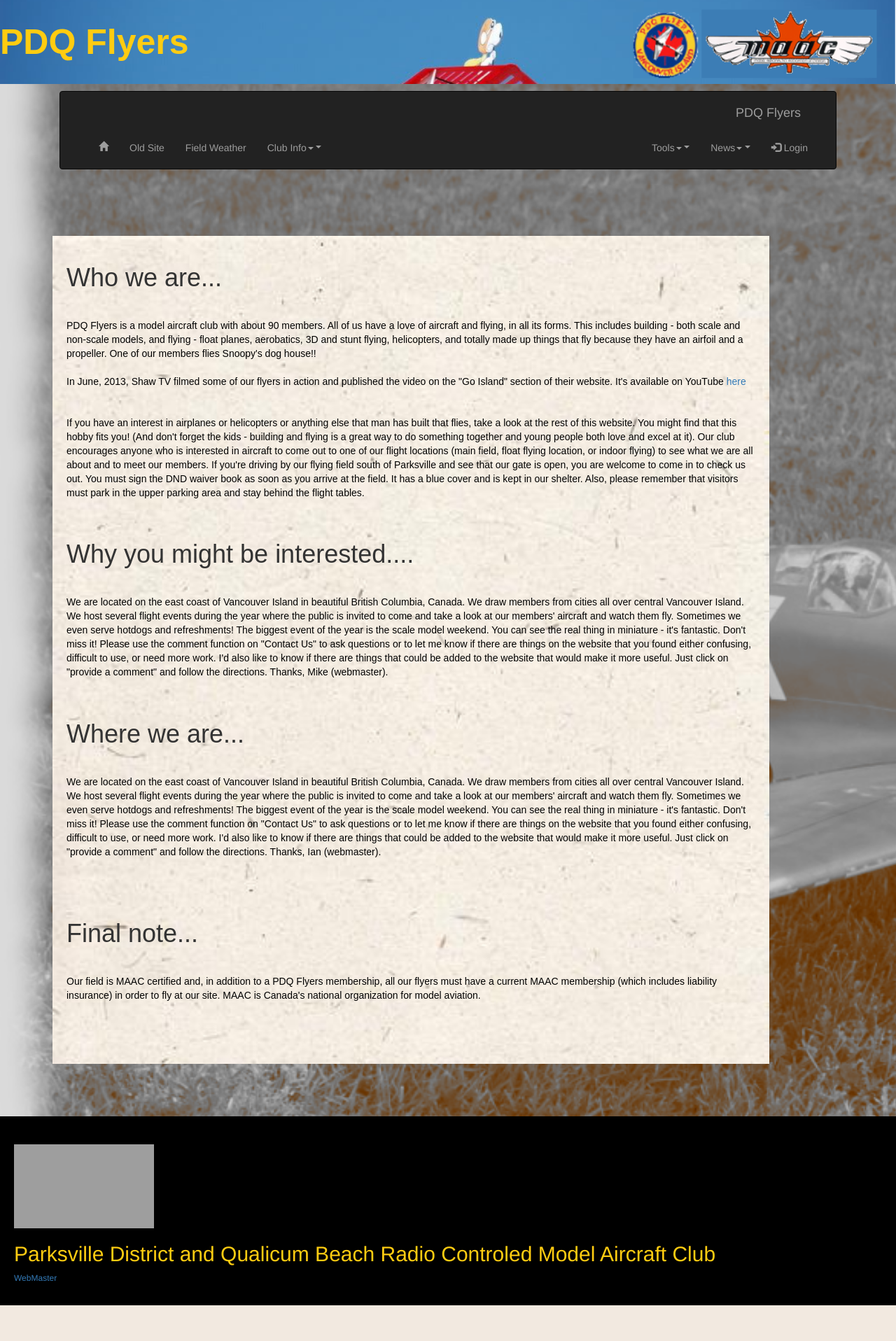
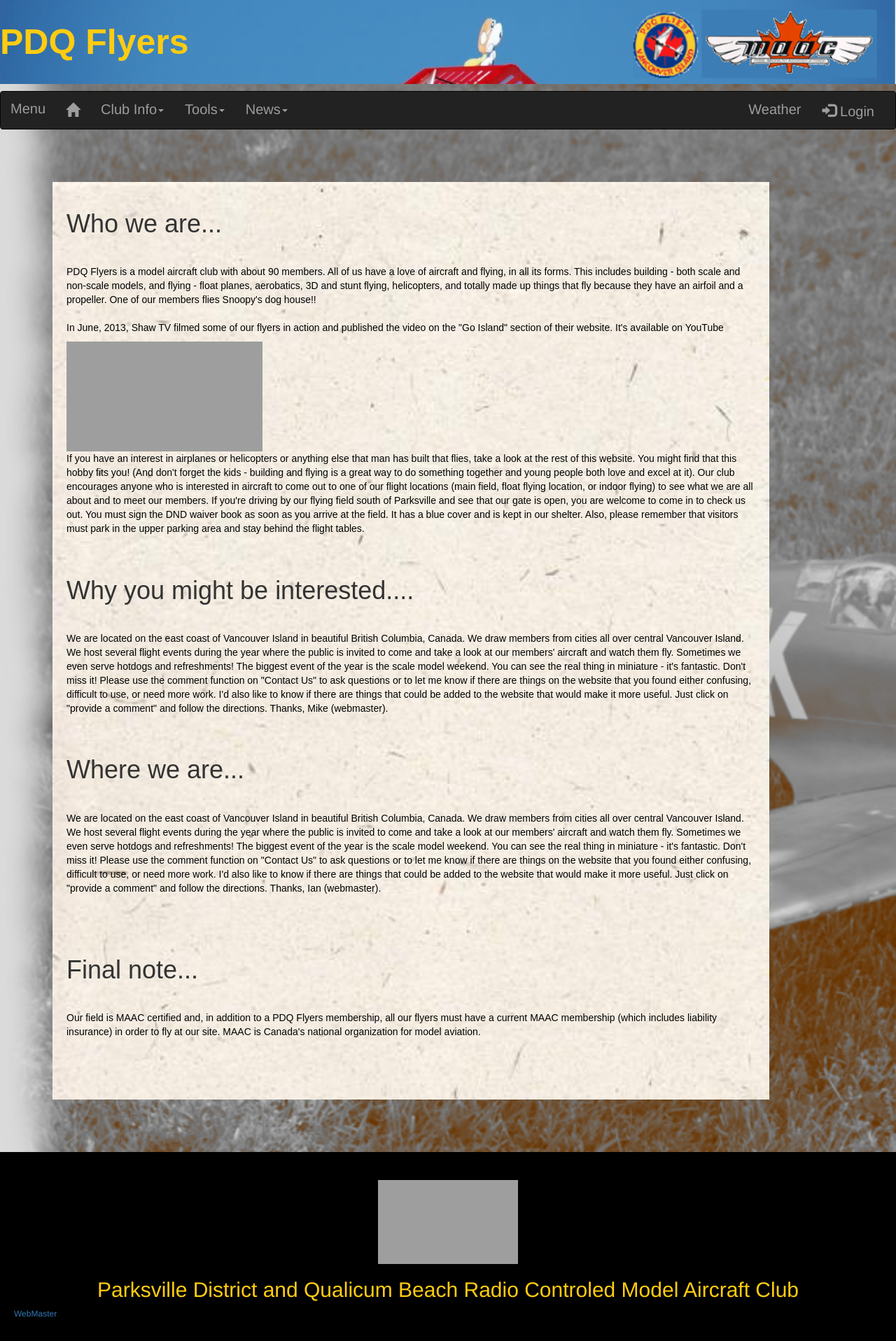
Before and after one commit to ocminimoto/PDQ, a PHP site: page / in a window 1280 px wide. Shown: the whole page at 70% size. Before the commit the page ends 1865 px from the top, so only its background shows below. Run offline with PHP 8.4, Linux system fonts and the light colour scheme; some libraries are stand-ins or nearby versions; grey boxes are pictures that could not be loaded.

Commit message:
fixed the menu and cleaned the css file.

```diff
--- a/working/index.html
+++ b/working/index.html
@@ -4,17 +4,21 @@
 <title>PDQ Flyers - HOME</title>
   <meta charset="utf-8">
   <meta name="viewport" content="width=device-width, initial-scale=1">
-  <link rel="stylesheet" href="https://maxcdn.bootstrapcdn.com/bootstrap/4.2.1/css/bootstrap.min.css">
+  <link rel="stylesheet" href="https://maxcdn.bootstrapcdn.com/bootstrap/3.4.0/css/bootstrap.min.css">
+  <link rel="stylesheet" href="styles.css"/>
   <script src="https://ajax.googleapis.com/ajax/libs/jquery/3.3.1/jquery.min.js"></script>
-  <script src="https://cdnjs.cloudflare.com/ajax/libs/popper.js/1.14.6/umd/popper.min.js"></script>
-  <script src="https://maxcdn.bootstrapcdn.com/bootstrap/4.2.1/js/bootstrap.min.js"></script>
-  <link rel="stylesheet" href="styles.css"/>
-  <link rel="stylesheet" href="https://maxcdn.bootstrapcdn.com/bootstrap/3.4.0/css/bootstrap.min.css">
-  <link rel="stylesheet" href="https://maxcdn.bootstrapcdn.com/bootstrap/3.3.7/css/bootstrap.min.css" integrity="sha384-BVYiiSIFeK1dGmJRAkycuHAHRg32OmUcww7on3RYdg4Va+PmSTsz/K68vbdEjh4u" crossorigin="anonymous">
-  <script src="https://ajax.googleapis.com/ajax/libs/jquery/1.5.2/jquery.min.js"></script>
-  <script src="https://ajax.googleapis.com/ajax/libs/jquery/3.3.1/jquery.min.js"></script>
+  <script src="https://maxcdn.bootstrapcdn.com/bootstrap/3.4.0/js/bootstrap.min.js"></script>
   <script type="text/javascript" src="src/index.js"></script>
-  <script src="https://maxcdn.bootstrapcdn.com/bootstrap/3.4.0/js/bootstrap.min.js"></script>
+  <!--<link rel="stylesheet" href="https://maxcdn.bootstrapcdn.com/bootstrap/4.2.1/css/bootstrap.min.css">-->
+
+  <!--<script src="https://cdnjs.cloudflare.com/ajax/libs/popper.js/1.14.6/umd/popper.min.js"></script>
+  <script src="https://maxcdn.bootstrapcdn.com/bootstrap/4.2.1/js/bootstrap.min.js"></script>-->
+
+
+  <!--<link rel="stylesheet" href="https://maxcdn.bootstrapcdn.com/bootstrap/3.3.7/css/bootstrap.min.css" integrity="sha384-BVYiiSIFeK1dGmJRAkycuHAHRg32OmUcww7on3RYdg4Va+PmSTsz/K68vbdEjh4u" crossorigin="anonymous">
+  <script src="https://ajax.googleapis.com/ajax/libs/jquery/1.5.2/jquery.min.js"></script>-->
+
+
 </head>
 
 <body>
@@ -27,55 +31,56 @@
 
 <nav id="sticky-menubar">
   <div class="body-wrap">
-    <div class="container">
-      <nav class="navbar navbar-inverse"> <!--role="navigation"-->
+   <!--<div class="container">-->
+      <nav class="navbar navbar-inverse">
         <div class="container-fluid">
-
           <div class="navbar-header" >
-            <button type="button" class="navbar-toggle" data-toggle="collapse" data-target="#small_menu"><span class="glyphicon glyphicon-tasks"></span></button>
-            <a class="navbar-brand" href="#">PDQ Flyers</a>
+            <button type="button" class="navbar-toggle" data-toggle="collapse" data-target="#small_menu">
+              <span class="glyphicon glyphicon-tasks"></span>
+            </button>
+            <a class="navbar-brand" href="#">Menu</a>
           </div>
-        <!-- Collect the nav links, forms, and other content for toggling -->
-            <div id="small_menu" class="collapse navbar-collapse">
+            <div class="collapse navbar-collapse" id="small_menu" >
               <ul class="nav navbar-nav">
                 <li><a href="index.html"><span class="glyphicon glyphicon-home"></span></a></li>
-                <li><a href="http://pdqflyers.com/oldindex.html">Old Site</a></li>
-                <li><a href="https://www.wunderground.com/personal-weather-station/dashboard?ID=INANAIMO20">Field Weather</a></li>
                 <li class="dropdown">
-                  <a href="#" class="dropdown-toggle" data-toggle="dropdown">Club Info<b class="caret"></b></a>
+                  <a href="#" class="dropdown-toggle" data-toggle="dropdown">Club Info<span class="caret"></span></a>
                   <ul class="dropdown-menu">
                     <li><a href="http://www.pdqflyers.com/membership.php">Membership</a></li>
-                    <li><a href="http://www.pdqflyers.com/member-data-update.php">Membership Updates</a></li>
+                    <li><a href="http://www.pdqflyers.com/member-data-update.php">Member Updates</a></li>
                     <li><a href="https://pdqflyers.com/field-locations.php">Field Locations</a></li>
-                    <li><a href="http://pdqflyers.com/pdq-rules.php">Rules and Regulation</a></li>
+                    <li><a href="http://pdqflyers.com/pdq-rules.php">Rules</a></li>
                     <li><a href="http://pdqflyers.com/project-about-our-club.php">About our club</a></li>
                     <li class="divider"></li>
                     <li><a href="https://pdqflyers.com/contact-us.php">Contact us</a></li>
                   </ul>
                 </li>
-              </ul>
-              <ul class="nav navbar-nav navbar-right">
-              <li class="dropdown">
-                  <a href="#" class="dropdown-toggle" data-toggle="dropdown">Tools<b class="caret"></b></a>
+                <li class="dropdown">
+                  <a href="#" class="dropdown-toggle" data-toggle="dropdown">Tools<span class="caret"></span></a>
                   <ul class="dropdown-menu">
-                    <li><a href="http://pdqflyers.com/email-broadcast.php"><span class="glyphicon glyphicon-envelope"></span>&nbsp;eMail Broadcast</a></li>
-                    <li><a href="http://pdqflyers.com/member-data-access.php"><span class="glyphicon glyphicon-list"></span>&nbsp;Member Data Access</a></li>
+                    <li><a href="http://pdqflyers.com/email-broadcast.php"><span class="glyphicon glyphicon-envelope"></span>&nbsp;eMail</a></li>
+                    <li><a href="http://pdqflyers.com/member-data-access.php"><span class="glyphicon glyphicon-list"></span>&nbsp;Member Info</a></li>
+                    <li><a href="http://pdqflyers.com">Old Site</a></li>
                   </ul>
+                </li>
                 <li class="dropdown">
-                  <a href="#" class="dropdown-toggle" data-toggle="dropdown">News<b class="caret"></b></a>
+                  <a href="#" class="dropdown-toggle" data-toggle="dropdown">News<span class="caret"></span></a>
                   <ul class="dropdown-menu">
                     <li><a href="http://pdqflyers.com/event-schedule.php"><span class="glyphicon glyphicon-calendar"></span>&nbsp;Events</a></li>
                     <li><a href="http://pdqflyers.com/our-airfield.php"><span class="glyphicon glyphicon-film"></span>&nbsp;Multimedia</a></li>
-                    <li><a href="http://pdqflyers.com/online-swap-meet.php"><span class="glyphicon glyphicon-gift"></span>&nbsp;Online&nbsp;Swaps</a></li>
+                    <li><a href="http://pdqflyers.com/online-swap-meet.php"><span class="glyphicon glyphicon-gift"></span>&nbsp;Market</a></li>
                   </ul>
-                <li><a href="https://pdqflyers.com/members-only.php"><span class="glyphicon glyphicon-log-in"></span>&nbsp;Login</a></li>
-              </li>
-            </ul>
-          </div>
+                </li>
+              </ul>
+              <ul class="nav navbar-nav navbar-right">
+                  <li><a href="https://www.wunderground.com/personal-weather-station/dashboard?ID=INANAIMO20">Weather</a></li>
+                  <li><a href="https://pdqflyers.com/members-only.php"><span class="glyphicon glyphicon-log-in"></span>&nbsp;Login</a></li>
+                </ul>
+            </div>
         </div>
       </nav>
-    </div>
- </div>
+    <!--</div>-->
+  </div>
 </nav>
 
 
@@ -84,7 +89,7 @@
 <br>
   <p>PDQ Flyers is a model aircraft club with about 90 members.  All of us have a love of aircraft and flying, in all its forms.  This includes building - both scale and non-scale models, and flying - float planes, aerobatics, 3D and stunt flying, helicopters, and totally made up things that fly because they have an airfoil and a propeller.  One of our members flies Snoopy's dog house!!
 <br><br>
-In June, 2013, Shaw TV filmed some of our flyers in action and published the video on the "Go Island" section of their website.  It's available on YouTube <a href="http://www.youtube.com/watch?v=IRUzSukrQ0M"target="_new">here</a></p>
+In June, 2013, Shaw TV filmed some of our flyers in action and published the video on the "Go Island" section of their website.  It's available on YouTube</p> <iframe width="280" height="157" src="https://www.youtube.com/embed/IRUzSukrQ0M" frameborder="0" allow="accelerometer; autoplay; encrypted-media; gyroscope; picture-in-picture" allowfullscreen></iframe><!--<a href="http://www.youtube.com/watch?v=IRUzSukrQ0M"target="_new">here</a>-->
 
 <br>
 
--- a/working/styles.css
+++ b/working/styles.css
@@ -1,68 +1,5 @@
 /* bootstrap dropdown hover menu*/
 /*--------------*/
-
-
-/*------------*/
-.sticky {
-  position: fixed;
-  top: 0; left: 0;
-  z-index: 2;
-  box-sizing: 100px;
-  flex-direction: row;
-}
-
-.sticky + .content {
-  padding-top: 60px;
-}
-
-#navbar {
-  overflow: hidden;
-  background-color: #FFCC11;
-}
-
-#navbar a {
-  float: left;
-  display: block;
-  color: #FFCC11;
-  text-align: center;
-  padding: 14px 16px;
-  font-size: 17px;
-}
-
-.navbar-brand {
-  color: #FFcc11;
-}
-
-div .container-fluid {
-  justify-content: space-around;
-}
-
-div .navbar-inverse {
-  justify-content: space-around;
-}
-
-nav .navbar-nav {
-  flex-direction: row;
-}
-
-.container-fluid {
-  color: #FFcc11;
-}
-
-#navbar a.hover {
-  background-color: #FFCC11;
-  color: black;
-}
-
-#navbar a.active {
-  background-color: #4CAF50;
-  color: white;
-}
-
-/*.content {
-  padding: 16px;*/
-}
-
 h2 {
   text-align: center;
 }
@@ -83,55 +20,30 @@ header p{
     background-image: url("bannerdoghouse.png");
     font-family: sans-serif;
   }
-
+/*
 li
   {
     float left:
-  }
+  }*/
 
 li a {
-  display: inline-block;
-  color: white;
+  color: #FFcc11;
   text-align: center;
   padding: 14px 16px;
   text-decoration: none;
 }
 
-li a:hover {
+li a .hover {
   background-color: #111;
 }
 
 nav
     {
       width: 100%;
-      background: transparent; top;
-      /*justify-content: space-around;*/
+      transition: box-shadow 400ms;
+      color: green;
+      margin-top: 0px;
     }
-
-  .header {
-    width: 100%;
-    height: 1000px;
-    align-items: left;
-    justify-content: space-around;
-
-  }
-
-  .header, nav
-    {
-      width: 100%;
-      text-align: justify;
-      justify-content: space-around;
-
-    }
-
-.ul{
-    display: block;
-    flex-direction: row;
-    max-width: 100%;
-    height: auto;
-    font-size: 16px;
-    justify-content: space-around;
-  }
 
 button
     {
@@ -140,27 +52,22 @@ button
         border: none;
         font-size: 20px;
         font-family: sans-serif;
-        color: #FFCC11;
     }
 
-  .mybutton
-      {
-          background: inherit;
-          padding: 20px;
-          border: none;
-          font-size: 13px;
-          font-family: sans-serif;
-          color: #FFCC11;
-         }
+footer{
+  width: 100%;
+  margin:  auto;
+  background: black;
+  background-size: cover;
+  padding: 20px;
+  font-size: 12px;
+  font-family: inherit;
+  color: #FFCC11;
+  }
 
-         button .hover {
-  background-color: #FFCC11;
-}
-/* for base menu */
-/*header
-    {
-      width: 100%;
-      height: 120px;
+/*nav .hover
+    }
+      color: #333;
     }*/
 
 body
@@ -170,10 +77,49 @@ body
       position: relative;/*padding: 20px;*/
     }
 
+/*------------*/
+.sticky {
+  position: fixed;
+  top: 0; left: 0;
+  z-index: 2;
+ /* box-sizing: 100px;*/
+}
+
+.sticky + .content {
+  padding-top: 60px;
+}
+
+.navbar {
+  /*overflow: hidden;*/
+  /*background-color: #FFCC11;*/
+}
+
+.navbar a {
+  /*text-align: center;*/
+  padding: 14px 14px;
+  font-size: 20px;
+  color: black;
+}
+
+.navbar-nav {
+  color: green;
+}
+
+    .mybutton
+      {
+        background: transparent;
+        padding: 20px;
+        border: none;
+        font-size: 13px;
+        font-family: sans-serif;
+      }
+
 .body-wrap {
-  min-height: 10px;
+  min-height: 0px;
+  /*background-color: #FFcc11
   color: #FFCC11;  /*colors the hamburger*/
 }
+
 
 .body-wrap {
   position: relative;
@@ -188,14 +134,12 @@ body
   left: 0;
   right: 0;
   z-index: -1;
-  height: 0px;
-  background-color: #FFCC11;
+  height: 200px;
   }
 
 .body-wrap:after {
   top: auto;
   bottom: 0;
-  background-color: #FFCC11;
 }
 
 /* end of menu */
@@ -220,14 +164,3 @@ body
   line-height: 20px;
   background: transparent;
 }
-
-footer{
-  width: 100%;
-  margin:  auto;
-  background: black;
-  background-size: cover;
-  padding: 20px;
-  font-size: 12px;
-  font-family: inherit;
-  color: #FFCC11;
-  }
```
